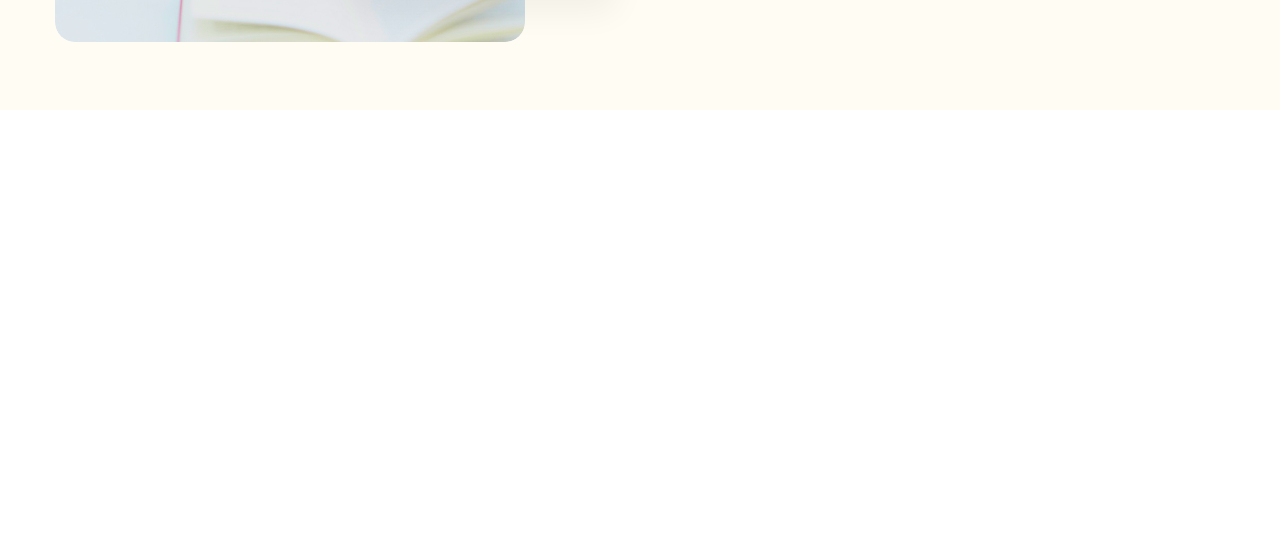
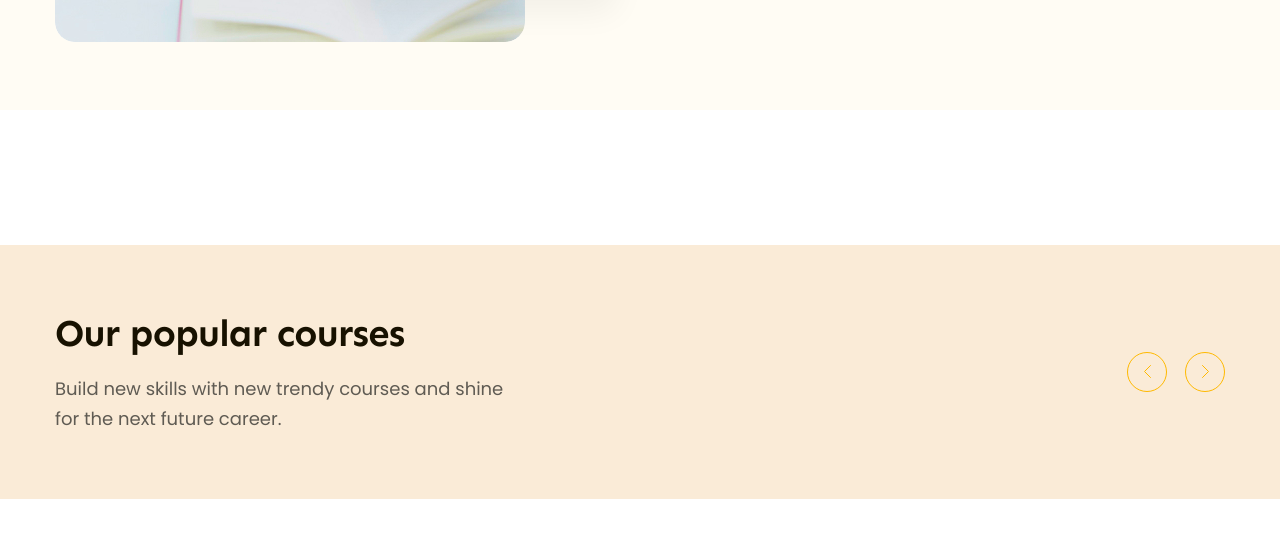
Before and after one commit to dstijl62/FIgma-to-HTML, a plain HTML site: page index.html in a window 1280 px wide. Shown: the part 793-1330 px from the top of the page. Drawn offline with Linux system fonts and the light colour scheme.

Commit message:
phần 5 phần popular

```diff
--- a/assets/css/style.css
+++ b/assets/css/style.css
@@ -56,9 +56,19 @@
 
 
 */
-
+/* ==================== common ======================== */
 a{
     text-decoration: none;
+}
+
+.heading-lv2{
+    color: #171100;
+    font-family: var(--font-heading);
+font-weight: 700;
+font-size: 3.8rem;
+line-height: 1.26;
+letter-spacing: -0.76px;
+
 }
 
 .btn{
@@ -180,6 +190,7 @@
     /* margin-top: 56px; */
     padding: 56px 0 65px;
     background-color: #FFFCF4;
+    /* background-color: antiquewhite; */
 }
 
 .hero .body{
@@ -362,3 +373,55 @@
 .hero .stats strong:nth-child(2) {
    margin-left: 28px;
 }
+
+
+/* ========================= popular =================== */
+
+.popular{
+    padding: 65px 0;
+    background-color: antiquewhite;
+    margin-top: 135px;
+}
+
+.popular-top{
+    display: flex;
+    justify-content: space-between;
+
+    align-items: center;
+}
+
+.popular-top .desc {
+color: #5F5B53;
+font-size: 1.8rem;
+line-height: 1.67;
+
+margin-top: 16px;
+width: 458px;
+}
+
+.popular-top .controls{
+    display: flex;
+    gap: 18px;
+}
+
+.popular-top .control-btn{
+    display: flex;
+    justify-content: center;
+    align-items: center;
+
+    background: transparent;
+    width: 40px;
+    height: 40px;
+    border-radius: 50%;
+
+    color: var(--primary-color);
+
+    border: 1px solid var(--primary-color);
+
+}
+
+.popular-top .control-btn:hover{
+    background: var(--primary-color);
+    color: #FFFFFF;
+    cursor: pointer;
+}
--- a/index.html
+++ b/index.html
@@ -47,6 +47,7 @@
 
      <!-- code cho phần main -->
       <main>
+        <!-- Phần hero -->
         <div class="hero">
             <div class="main-content">
                 <div class="body">
@@ -125,6 +126,36 @@
                 </div>
             </div>
         </div>
+
+        <!--  Phần popular -->
+          <div class="popular">
+            <div class="main-content">
+                <div class="popular-top">
+                    <!-- popular left -->
+                    <div class="info">
+                        <h2 class="heading-lv2">Our popular courses</h2>
+                        <p class="desc">
+                            Build new skills with new trendy courses and shine for the next future career.
+                        </p>
+                    </div>
+
+                    <!-- popular right -->
+                     <div class="controls">
+                        <button class="control-btn">
+                            <svg width="7" height="13" viewBox="0 0 7 13" fill="none" xmlns="http://www.w3.org/2000/svg">
+                                <path d="M6.5 0.5L0.5 6.5L6.5 12.5" stroke="currentColor" stroke-linecap="round" stroke-linejoin="round"/>
+                            </svg>
+                        </button>
+
+                        <button class="control-btn">
+                            <svg width="7" height="13" viewBox="0 0 7 13" fill="none" xmlns="http://www.w3.org/2000/svg">
+                                <path d="M0.5 0.5L6.5 6.5L0.5 12.5" stroke="currentColor" stroke-linecap="round" stroke-linejoin="round"/>
+                            </svg>
+                        </button>
+                     </div>
+                </div>
+            </div>
+          </div>
       </main>
 
 </body>
```
Also changed, not shown: assets/icon/active next.svg (added), assets/icon/active previous.svg (added).
